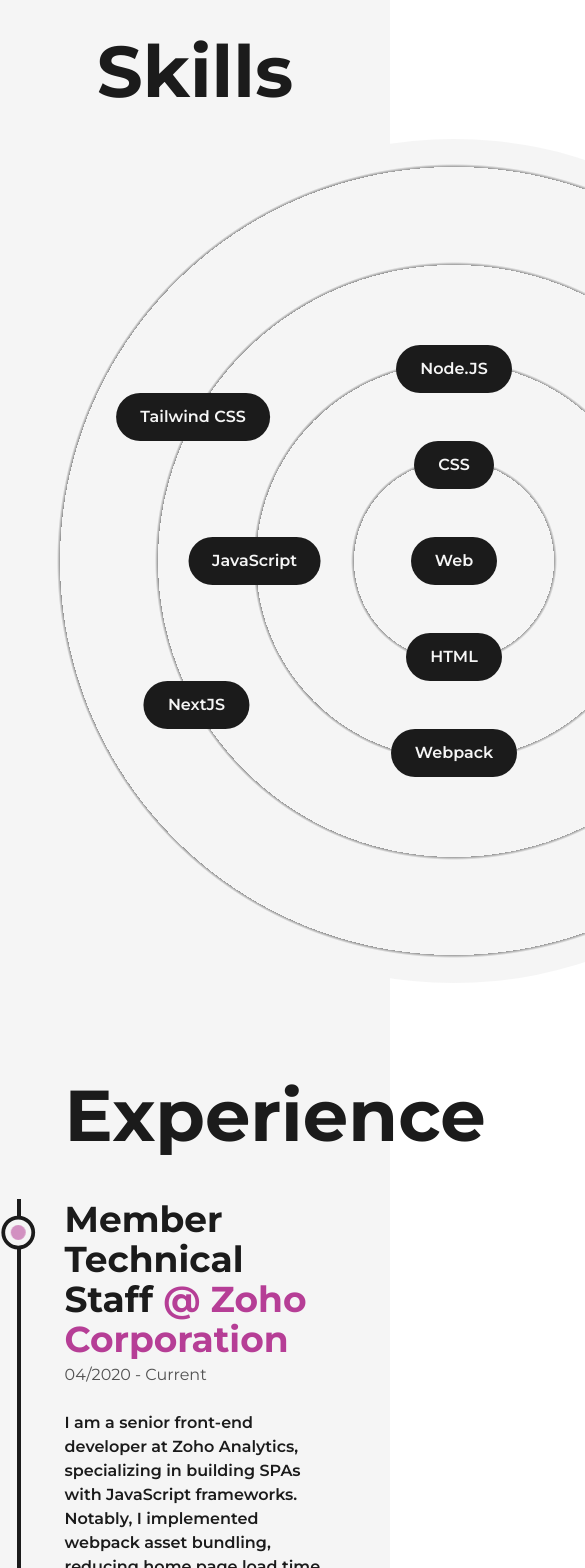
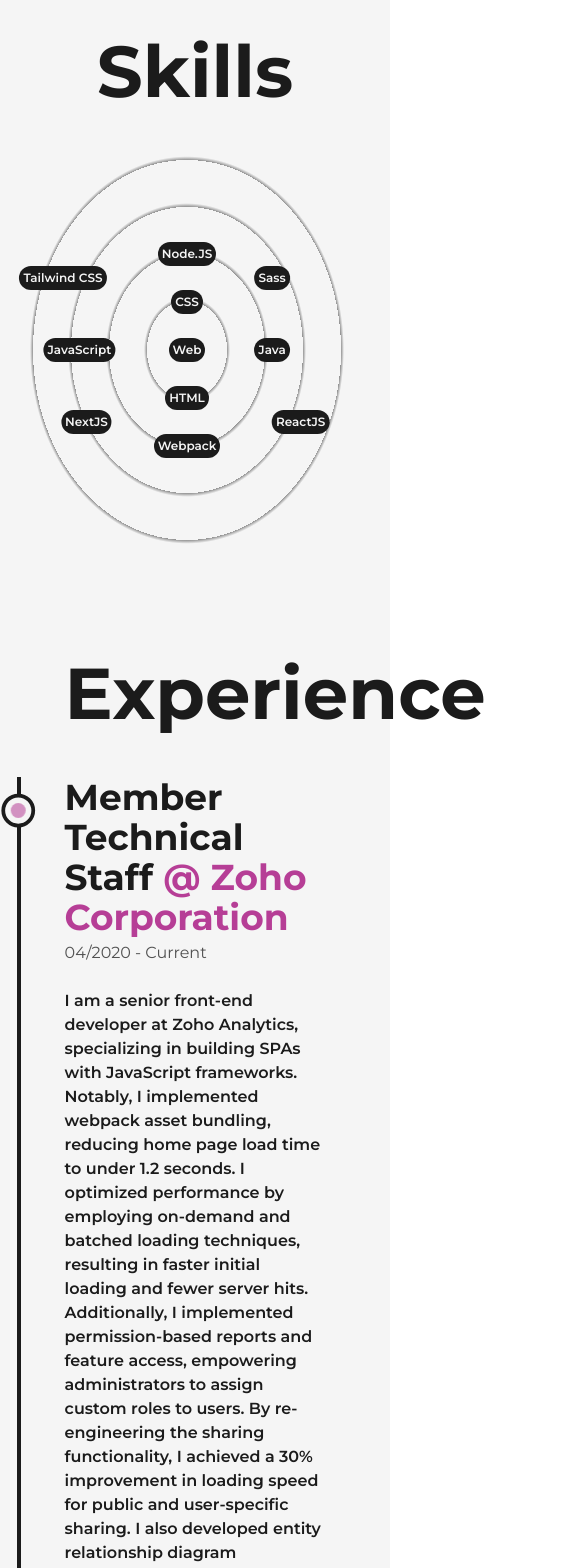
Before and after one commit to sridhram/portfolio-website, a Next.js app: page /about in a window 390 px wide. Shown: the part 1460-3028 px from the top of the page, 585 px wide, since content can reach past the window. Built offline with nearby package versions, Linux system fonts and the light colour scheme.

Commit message:
skills commit

```diff
--- a/src/components/Skills.js
+++ b/src/components/Skills.js
@@ -1,10 +1,10 @@
 import { motion } from 'framer-motion';
 import React from 'react';
 
-const IndividualSkill = ({ name, x, y }) => {
+const IndividualSkill = ({ name, x, y, className = '' }) => {
   return (
     <motion.div
-      className="absolute bg-dark text-light shadow-dark cursor-pointer rounded-full font-semibold py-3 px-6 dark:text-dark dark:shadow-dark dark:bg-light"
+      className={`absolute bg-dark text-light shadow-dark cursor-pointer rounded-full font-semibold py-3 px-6 dark:text-dark dark:shadow-dark dark:bg-light md:py-2 md:px-3 md:text-sm asm:text-xs sm:py-1 sm:px-1 ${className}`}
       whileHover={{ scale: 1.05 }}
       initial={{ x: 0, x: 0 }}
       whileInView={{ x: x, y: y }}
@@ -22,18 +22,38 @@
       <h2 className="font-bold text-7xl text-dark text-center dark:text-light mb-8">
         Skills
       </h2>
-      <div className="relative aspect-square mx-auto h-screen rounded-full bg-circularLight flex items-center justify-center dark:bg-circularDark">
+      <div className="relative aspect-square mx-auto h-screen rounded-full bg-circularLight flex items-center justify-center dark:bg-circularDark lg:aspect-auto md:bg-circularLightMd dark:md:bg-circularDarkMd asm:bg-circularLightSm dark:asm:bg-circularDarkSm md:h-[75vh] asm:h-[50vh] asm:ml-[-1rem] sm:ml-[0rem]">
         <IndividualSkill name="Web" x="0" y="0" />
         <IndividualSkill name="HTML" x="0" y="200%" />
         <IndividualSkill name="CSS" x="0" y="-200%" />
-        <IndividualSkill name="ReactJS" x="240%" y="300%" />
+        <IndividualSkill
+          name="ReactJS"
+          x="240%"
+          y="300%"
+          className="sm:ml-[-4rem] asm:ml-[-3rem]"
+        />
         <IndividualSkill name="Webpack" x="0" y="400%" />
         <IndividualSkill name="JavaScript" x="-150%" y="0" />
         <IndividualSkill name="Java" x="240%" y="0" />
-        <IndividualSkill name="NextJS" x="-245%" y="300%" />
+        <IndividualSkill
+          name="NextJS"
+          x="-245%"
+          y="300%"
+          className="sm:ml-[5rem] asm:ml-[3rem]"
+        />
         <IndividualSkill name="Node.JS" x="0" y="-400%" />
-        <IndividualSkill name="Tailwind CSS" x="-170%" y="-300%" />
-        <IndividualSkill name="Sass" x="310%" y="-300%" />
+        <IndividualSkill
+          name="Tailwind CSS"
+          x="-170%"
+          y="-300%"
+          className="sm:ml-[5rem] asm:ml-[3rem]"
+        />
+        <IndividualSkill
+          name="Sass"
+          x="310%"
+          y="-300%"
+          className="sm:ml-[-4rem] asm:ml-[-3rem]"
+        />
       </div>
     </section>
   );
--- a/tailwind.config.js
+++ b/tailwind.config.js
@@ -24,12 +24,21 @@
           'repeating-radial-gradient(rgba(0,0,0,0.4) 2px,#f5f5f5 5px,#f5f5f5 100px)',
         circularDark:
           'repeating-radial-gradient(rgba(255,255,255,0.5) 2px,#1b1b1b 8px,#1b1b1b 100px)',
+        circularLightMd:
+          'repeating-radial-gradient(rgba(0,0,0,0.4) 2px,#f5f5f5 5px,#f5f5f5 50px)',
+        circularDarkMd:
+          'repeating-radial-gradient(rgba(255,255,255,0.5) 2px,#1b1b1b 8px,#1b1b1b 50px)',
+        circularLightSm:
+          'repeating-radial-gradient(rgba(0,0,0,0.4) 2px,#f5f5f5 5px,#f5f5f5 40px)',
+        circularDarkSm:
+          'repeating-radial-gradient(rgba(255,255,255,0.5) 2px,#1b1b1b 8px,#1b1b1b 40px)',
       },
     },
     screens: {
       lg: { max: '1050px' },
       md: { max: '850px' },
       sm: { max: '450px' },
+      asm: { max: '630px' },
     },
   },
   plugins: [],
```
